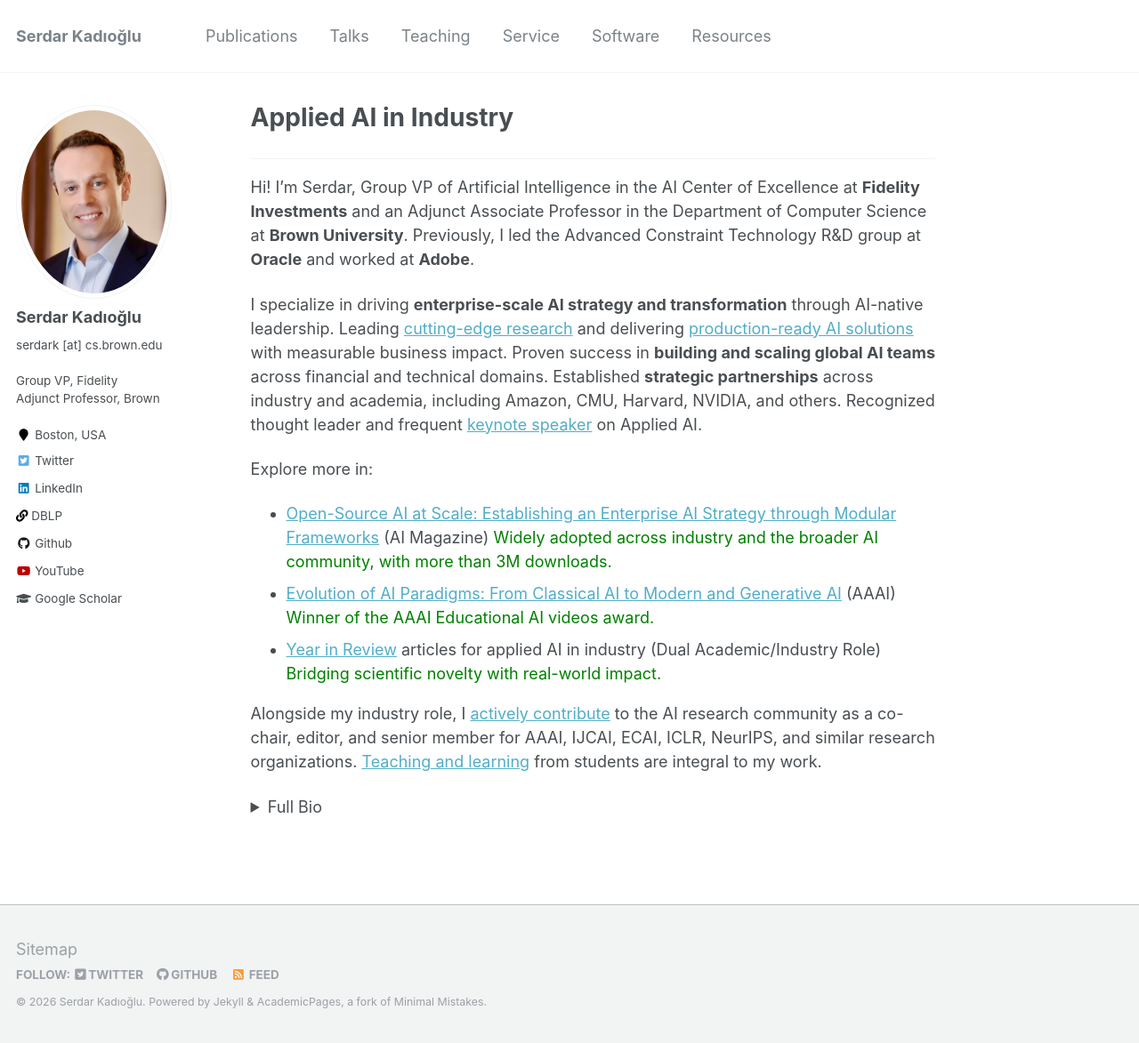
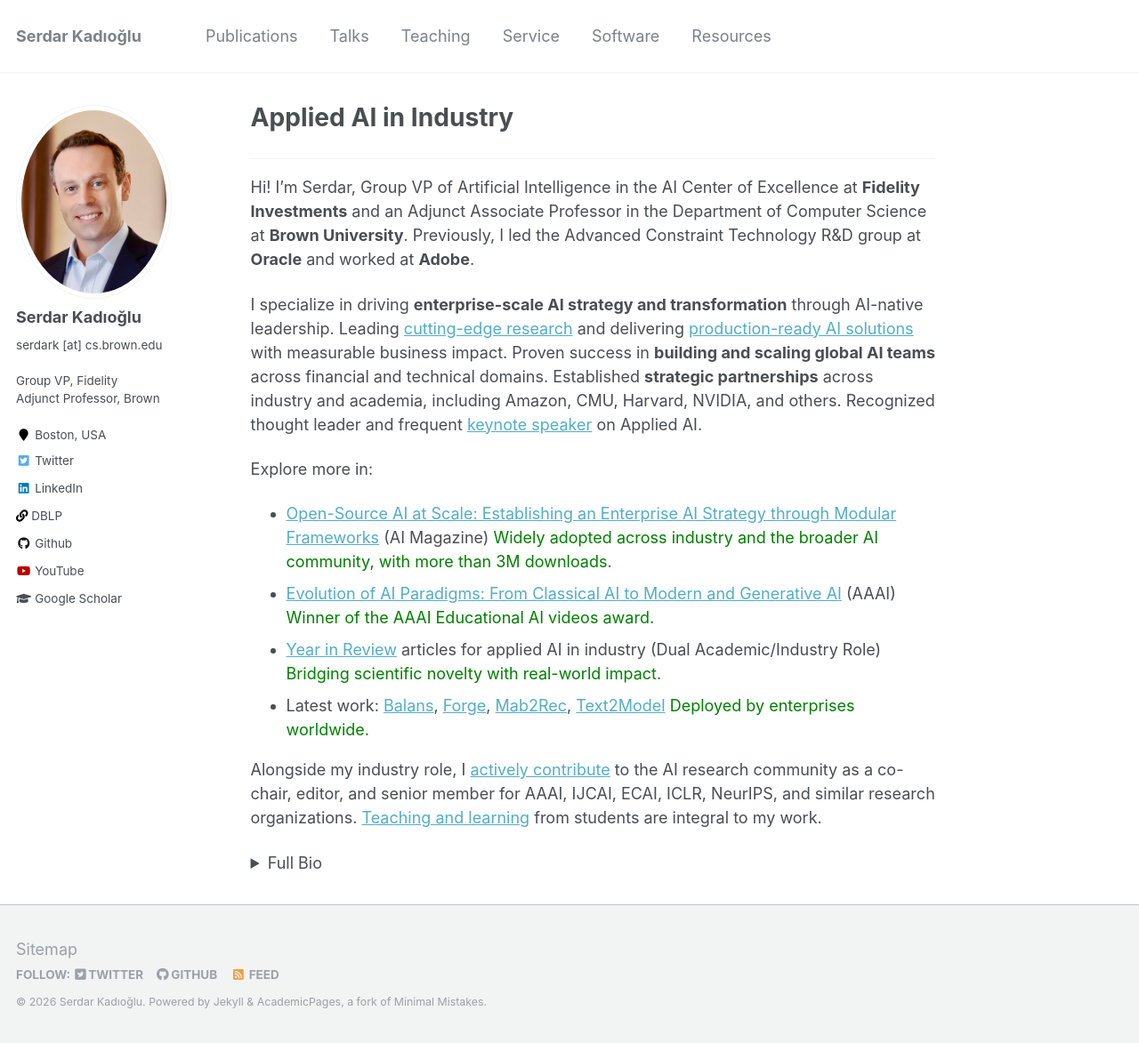
Before and after one commit to skadio/skadio.github.io, a Jekyll site: the page built from _pages/about.md, in a window 1280 px wide and 1173 px high. Shown: the whole window at 89% size. Built offline with Jekyll 4.4.1, drawn with Linux system fonts in a browser that asks for light colours.

Commit message:
Revise about page with updated AI contributions
Updated the content of the about page to include recent work and contributions in AI, while maintaining the overall structure and formatting.

```diff
--- a/_pages/about.md
+++ b/_pages/about.md
@@ -19,6 +19,7 @@ Explore more in:
 * [Open-Source AI at Scale: Establishing an Enterprise AI Strategy through Modular Frameworks](https://onlinelibrary.wiley.com/doi/epdf/10.1002/aaai.70032) (AI Magazine) <span style="color:green"> Widely adopted across industry and the broader AI community, with more than 3M downloads.</span>
 * [Evolution of AI Paradigms: From Classical AI to Modern and Generative AI](https://www.youtube.com/watch?v=8SMmjBQ40YE&list=PL3kNflhPEzie9ivF8N_Z3Ac4d4Sum8iVz&index=3) (AAAI) <span style="color:green">Winner of the AAAI Educational AI videos award.</span>
 * [Year in Review](https://www.linkedin.com/in/serdark/recent-activity/articles/) articles for applied AI in industry (Dual Academic/Industry Role) <span style="color:green"> Bridging scientific novelty with real-world impact.</span>
+* Latest work: [Balans](https://coin-or.github.io/balans/), [Forge](https://skadio.github.io/forge/), [Mab2Rec](https://fidelity.github.io/mab2rec/), [Text2Model](https://skadio.github.io/text2model/) <span style="color:green"> Deployed by enterprises worldwide. </span>
 
 <!--
 My [algorithmic research](https://skadio.github.io/publications/) is at the intersection of AI and Optimization, while my [practical interests](https://skadio.github.io/software/) are in building robust, scalable, data-driven products that solve business-critical problems.
```
